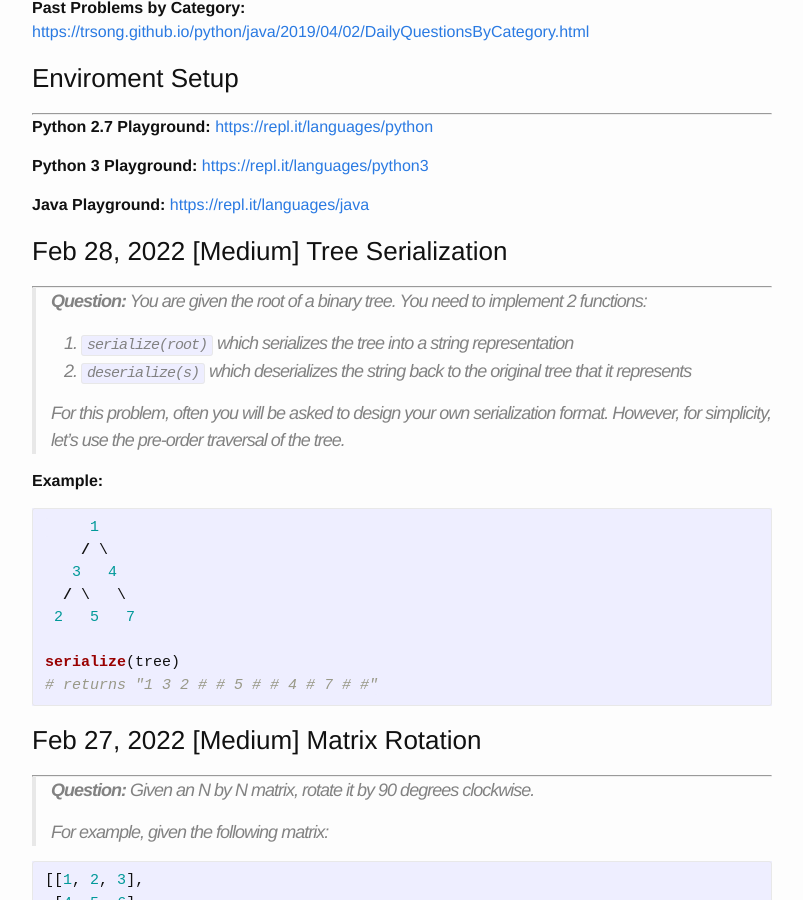
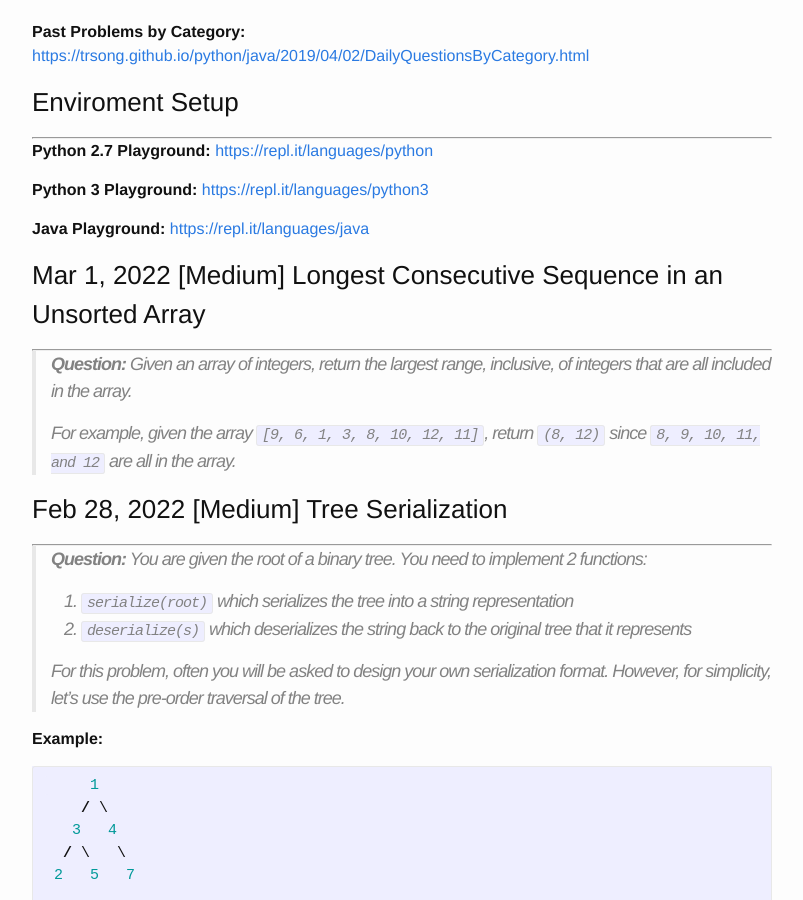
Before and after one commit to trsong/trsong.github.io, a Jekyll site: the page built from _posts/2022-02-01-DailyQuestionsFeb.md, in a window 1280 px wide and 900 px high, scrolled down 1002 px. Shown: the whole window, without its empty margins (238-1041 px from the left). Built offline with Jekyll 4.4.1, drawn with Linux system fonts in a browser that asks for light colours; some of the changed text lies outside the part shown.

Commit message:
Add Mar 1 question.

```diff
--- a/_posts/2022-02-01-DailyQuestionsFeb.md
+++ b/_posts/2022-02-01-DailyQuestionsFeb.md
@@ -19,6 +19,13 @@ categories: Python/Java
 **Python 3 Playground:** [https://repl.it/languages/python3](https://repl.it/languages/python3)
 
 **Java Playground:** [https://repl.it/languages/java](https://repl.it/languages/java)
+
+
+### Mar 1, 2022 \[Medium\] Longest Consecutive Sequence in an Unsorted Array
+---
+> **Question:** Given an array of integers, return the largest range, inclusive, of integers that are all included in the array.
+>
+> For example, given the array `[9, 6, 1, 3, 8, 10, 12, 11]`, return `(8, 12)` since `8, 9, 10, 11, and 12` are all in the array.
 
 
 ### Feb 28, 2022 \[Medium\] Tree Serialization
```
